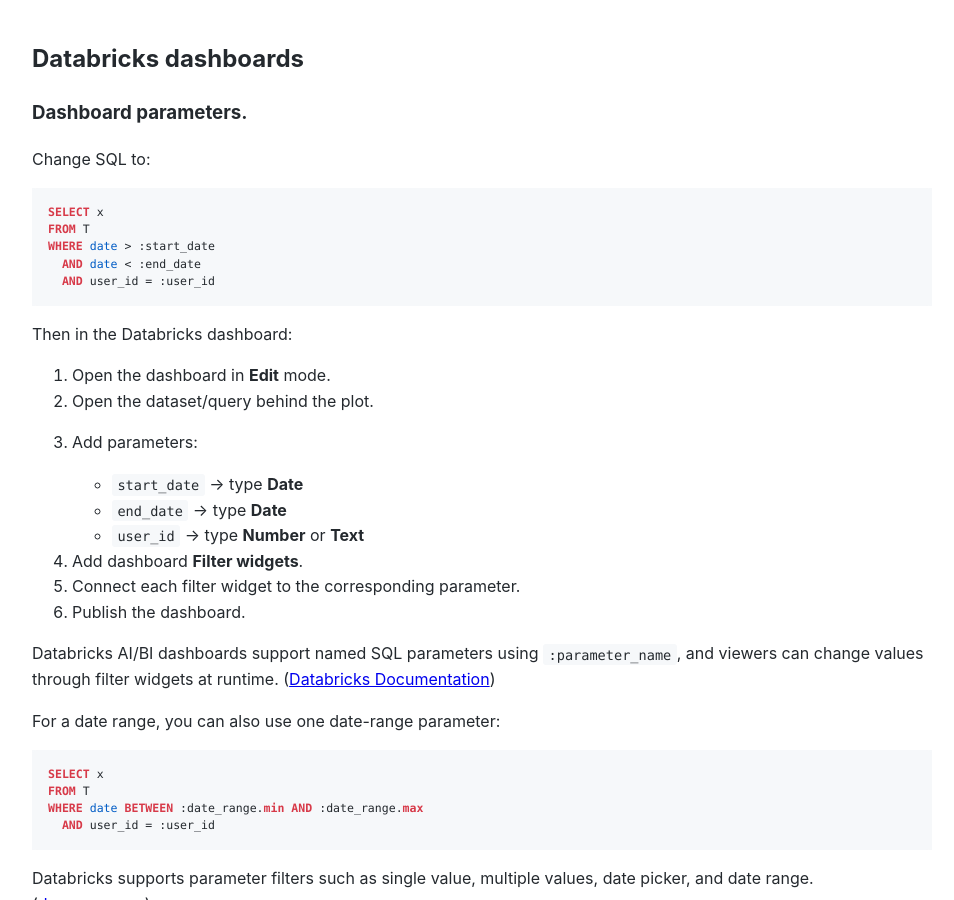
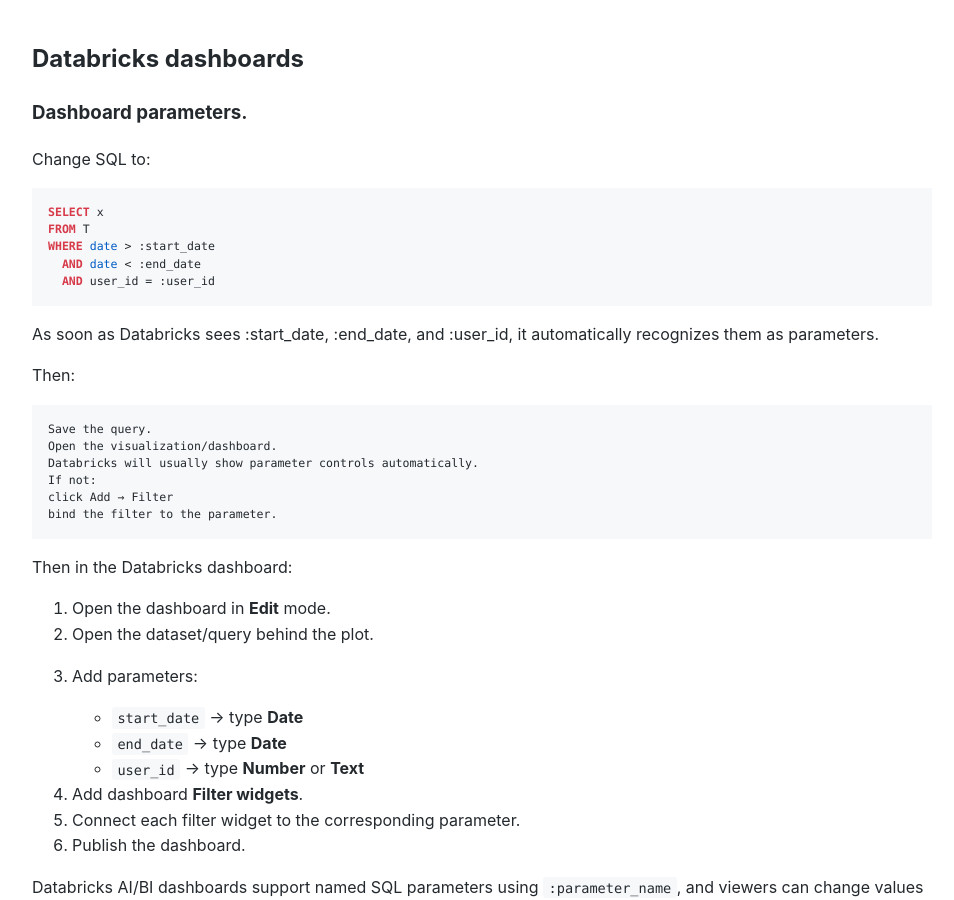
Before and after one commit to Michael-Lubinsky/michael-lubinsky.github.com, a Jekyll site: the page built from spark/databricks_dashboard.md, in a window 1280 px wide and 900 px high. Shown: the whole window, without its empty margins (158-1112 px from the left). Built offline with Jekyll 4.4.1, drawn with Linux system fonts in a browser that asks for light colours; our own code applies the rules of GitHub Pages for plain Markdown files.

Commit message:
Update databricks_dashboard.md

````diff
--- a/spark/databricks_dashboard.md
+++ b/spark/databricks_dashboard.md
@@ -11,7 +11,17 @@
   AND date < :end_date
   AND user_id = :user_id
 ```
+As soon as Databricks sees :start_date, :end_date, and :user_id, it automatically recognizes them as parameters.
 
+Then:
+```
+Save the query.
+Open the visualization/dashboard.
+Databricks will usually show parameter controls automatically.
+If not:
+click Add → Filter
+bind the filter to the parameter.
+```
 Then in the Databricks dashboard:
 
 1. Open the dashboard in **Edit** mode.
````
